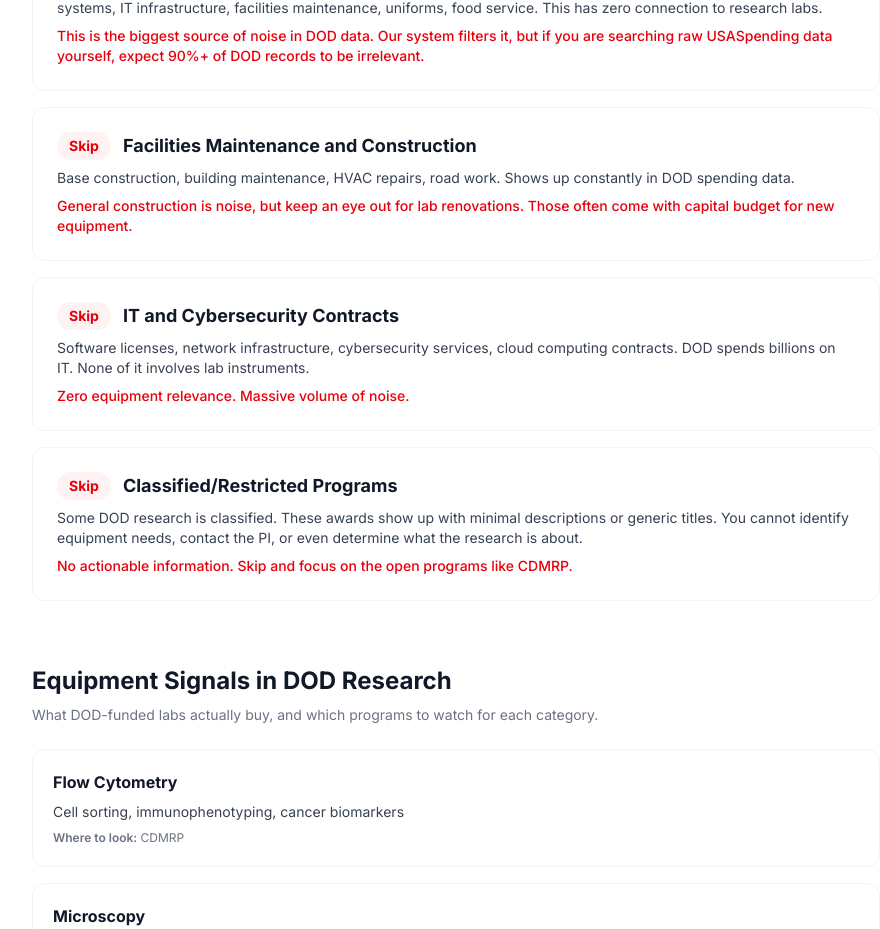
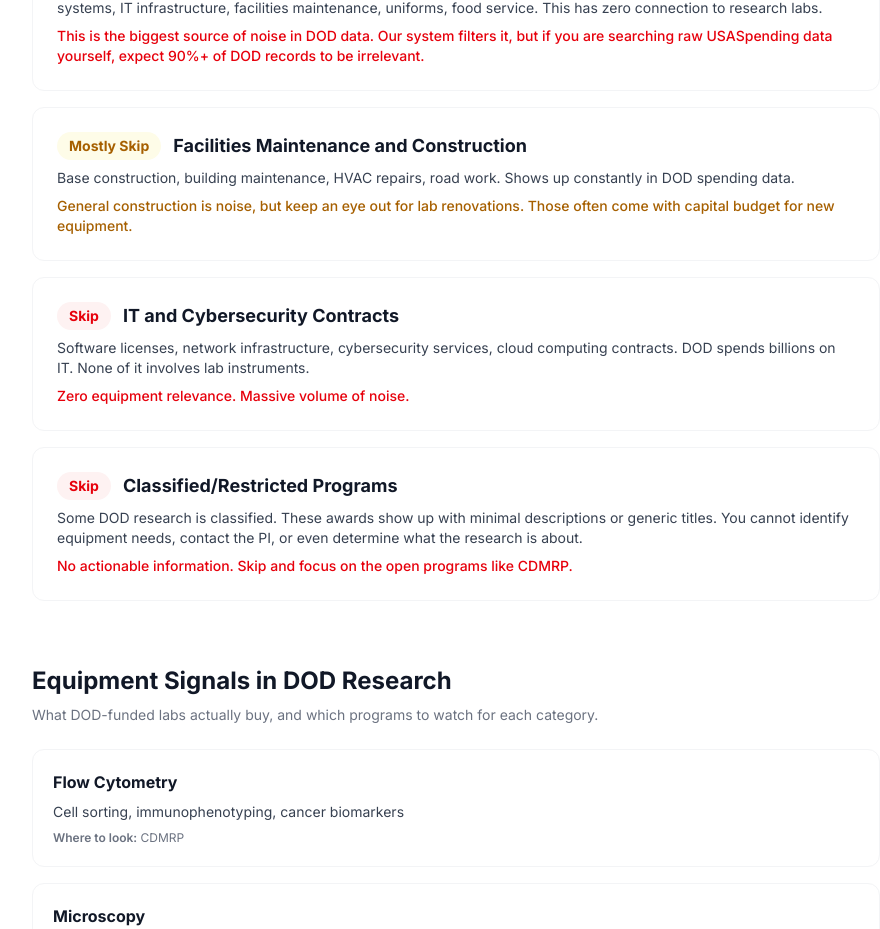
Before and after one commit to lableadmanager-bit/lableadspro-website, a Next.js app: page /database/guides/dod-grants in a window 1280 px wide. Shown: the part 4433-5362 px from the top of the page, without its empty margins (184-1064 px from the left). Built offline with nearby package versions, Linux system fonts and the light colour scheme.

Commit message:
DOD guide: yellow 'Mostly Skip' badge for facilities/construction
Lab renovations can mean equipment budget - don't tell reps to skip entirely

```diff
--- a/src/app/database/guides/dod-grants/page.tsx
+++ b/src/app/database/guides/dod-grants/page.tsx
@@ -192,21 +192,23 @@ interface NoiseItemProps {
   name: string;
   description: string;
   verdict: string;
+  level?: "skip" | "caution";
 }
 
-function NoiseItem({ name, description, verdict }: NoiseItemProps) {
+function NoiseItem({ name, description, verdict, level = "skip" }: NoiseItemProps) {
+  const isSkip = level === "skip";
   return (
-    <div className="rounded-xl border border-[var(--color-gray-100)] bg-white p-6 hover:border-red-300 hover:shadow-lg hover:shadow-red-500/5 transition-all">
+    <div className={`rounded-xl border border-[var(--color-gray-100)] bg-white p-6 transition-all ${isSkip ? "hover:border-red-300 hover:shadow-lg hover:shadow-red-500/5" : "hover:border-yellow-400 hover:shadow-lg hover:shadow-yellow-500/5"}`}>
       <div className="flex flex-wrap items-center gap-3 mb-2">
-        <span className="text-sm font-bold bg-red-50 text-red-600 px-3 py-1 rounded-full">
-          Skip
+        <span className={`text-sm font-bold px-3 py-1 rounded-full ${isSkip ? "bg-red-50 text-red-600" : "bg-yellow-50 text-yellow-700"}`}>
+          {isSkip ? "Skip" : "Mostly Skip"}
         </span>
         <h3 className="text-lg font-bold text-[var(--color-gray-900)]">
           {name}
         </h3>
       </div>
       <p className="text-sm text-[var(--color-gray-700)] mb-2">{description}</p>
-      <p className="text-sm font-medium text-red-600">{verdict}</p>
+      <p className={`text-sm font-medium ${isSkip ? "text-red-600" : "text-yellow-700"}`}>{verdict}</p>
     </div>
   );
 }
@@ -305,6 +307,7 @@ const noisePrograms: NoiseItemProps[] = [
     name: "Facilities Maintenance and Construction",
     description: "Base construction, building maintenance, HVAC repairs, road work. Shows up constantly in DOD spending data.",
     verdict: "General construction is noise, but keep an eye out for lab renovations. Those often come with capital budget for new equipment.",
+    level: "caution" as const,
   },
   {
     name: "IT and Cybersecurity Contracts",
```
